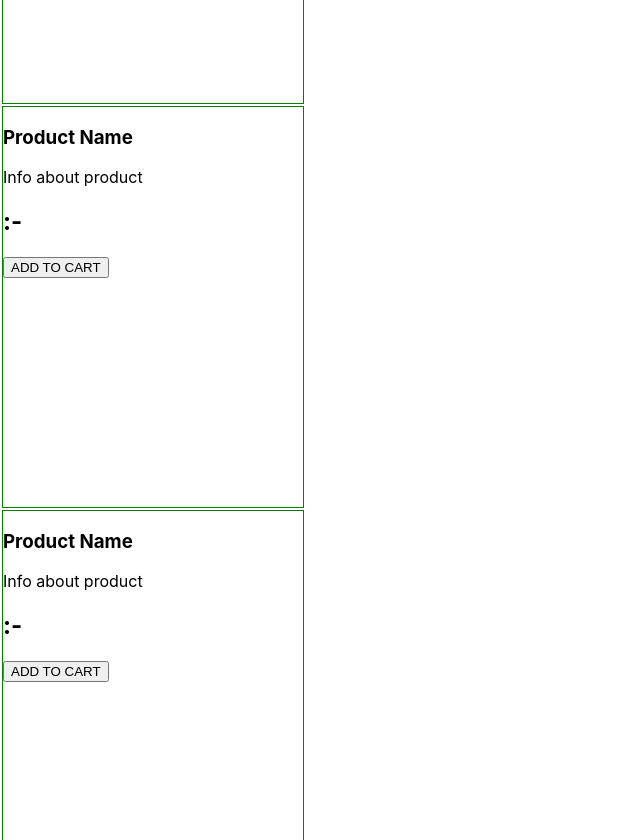
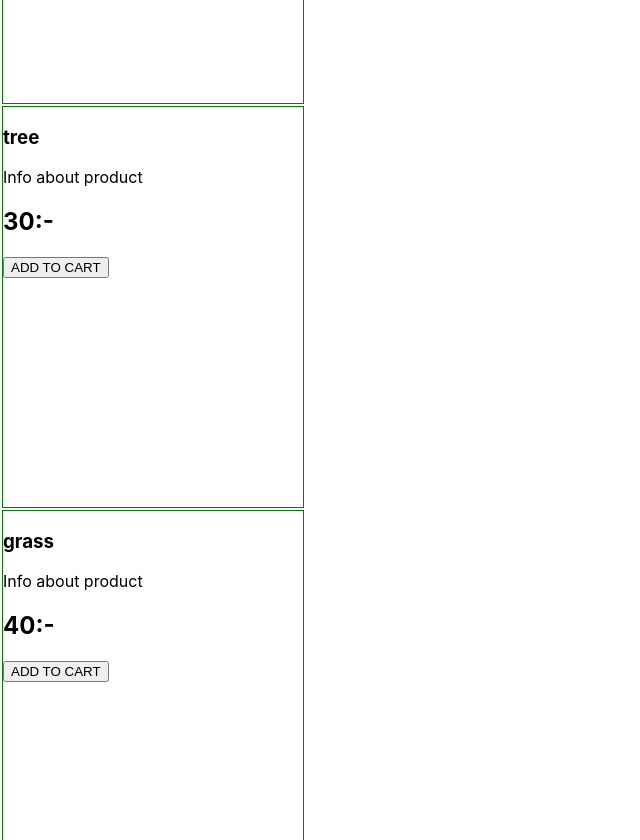
Before and after one commit to louiseeriksson/final-project-frontend, a React (Create React App) app: page /products in a window 1280 px wide. Shown: the part 1000-1840 px from the top of the page, without its empty margins (0-640 px from the left). Built offline with nearby package versions, Linux system fonts and the light colour scheme.

Commit message:
small changes in the cart and products

```diff
--- a/src/components/Cart.js
+++ b/src/components/Cart.js
@@ -12,7 +12,6 @@ export const Cart = () => {
   return (
     <section className='cart'>
       <div className='total'>
-        <span>Image?</span>
         <div className='amount'>Total price: {totalPrice}:-</div>
       </div>
       <ul className='items'>
--- a/src/components/CartItem.js
+++ b/src/components/CartItem.js
@@ -8,17 +8,17 @@ export const CartItem = ({ product }) => {
   const dispatch = useDispatch()
 
   return (
-    <li>
+    <div>
       <span>image</span>
       <div className='info'>
-        <span className='quantity'>x{product.quantity}</span>
-        <span className='sum'>{product.price * product.quantity}:-</span>
+        <p className='quantity'>x{product.quantity}</p>
+        <p className='price'>{product.price}:-</p>
       </div>
 
       <span className='actions'>
         <button type='button' onClick={() => dispatch(cart.actions.removeItem(product))}>-</button>
         <button type='button' onClick={() => dispatch(cart.actions.addItem(product))}>+</button>
       </span>
-    </li>
+    </div>
   )
 }
--- a/src/components/Home.js
+++ b/src/components/Home.js
@@ -9,10 +9,10 @@ export const Home = () => {
 
         {/* These products cant be added to the cart yet, have to figure out how to choose a few featured products and show them here but still make them connected to the cart */}
 
+        {/* <ProductCard />
         <ProductCard />
         <ProductCard />
-        <ProductCard />
-        <ProductCard />
+        <ProductCard /> */}
 
       </section>
 
--- a/src/components/ProductCard.js
+++ b/src/components/ProductCard.js
@@ -12,9 +12,9 @@ export const ProductCard = ({ product }) => {
   return (
     <div className='product-card'>
       {/* <img>image</img> */}
-      <h3>Product Name</h3>
+      <h3>{product.title}</h3>
       <p>Info about product</p>
-      <h2>{ProductDetails.price}:-</h2>
+      <h2>{product.price}:-</h2>
       <button
         type='button'
         onClick={() => dispatch(cart.actions.addItem(product))}>
--- a/src/index.css
+++ b/src/index.css
@@ -88,9 +88,9 @@ header h1:hover, h2:hover {
   padding: 50px;
 }
 
-h4 {
-font-size: 30px;
-margin: 5px;
+  h4 {
+  font-size: 30px;
+  margin: 5px;
 }
 
 /*  Media queries  */
--- a/src/reducers/cart.js
+++ b/src/reducers/cart.js
@@ -7,6 +7,7 @@ export const cart = createSlice({
   },
 
   reducers: {
+
     addItem: (state, action) => {
       const existingProduct = state.items.find((item) => item.id === action.payload.id)
 
--- a/src/reducers/products.js
+++ b/src/reducers/products.js
@@ -2,8 +2,8 @@ import { createSlice } from '@reduxjs/toolkit'
 
 const productData = [
   { id: 1, title: 'flower', price: 20 },
-  { id: 2, title: 'flower', price: 20 },
-  { id: 3, title: 'flower', price: 20 },
+  { id: 2, title: 'tree', price: 30 },
+  { id: 3, title: 'grass', price: 40 },
 ]
 
 export const products = createSlice({
```
Also changed, not shown: src/components/ProductPage.js (+1 -24 lines).
